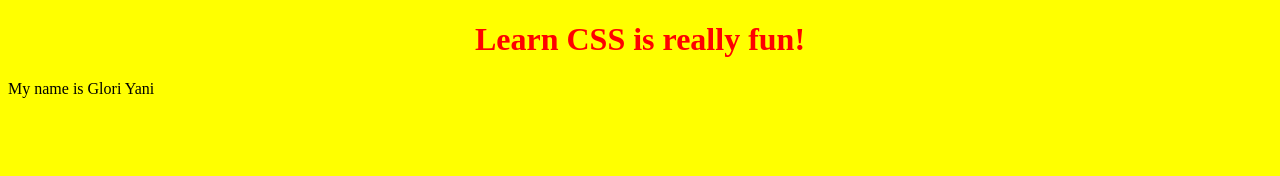
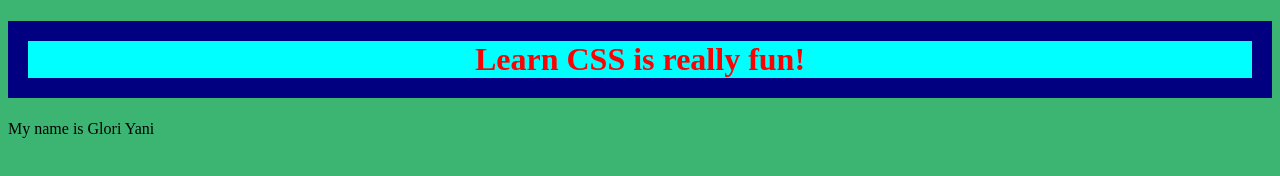
Before and after one commit to 123glori/web1-ti, a plain HTML site: page learncss.html in a window 1280 px wide. Drawn offline with Linux system fonts and the light colour scheme.

Commit message:
added different color and border

```diff
--- a/learncss.html
+++ b/learncss.html
@@ -1,11 +1,24 @@
 <!DOCTYPE html>
 <html>
     <head>
+        <!-- External CSS-->
+        <link rel="stylesheet" href="style.css" />
         <title>Learn CSS</title>
         <!-- This is internal CSS-->
         <style>
+            /* This is a comment in CSS*/
             body {
-                background-color: yellow;
+                background-color: orange;
+                /* This is using RGB*/
+                background-color: rgb(238, 130, 328);
+                /* This is using HEX*/
+                background-color: #ffa500;
+                /* This is using HSL*/
+                background-color: hsl(147, 50%, 47%);
+            }
+            h1 {
+                background-color: aqua;
+                border: 20px solid navy;
             }
         </style>
     </head>
```
